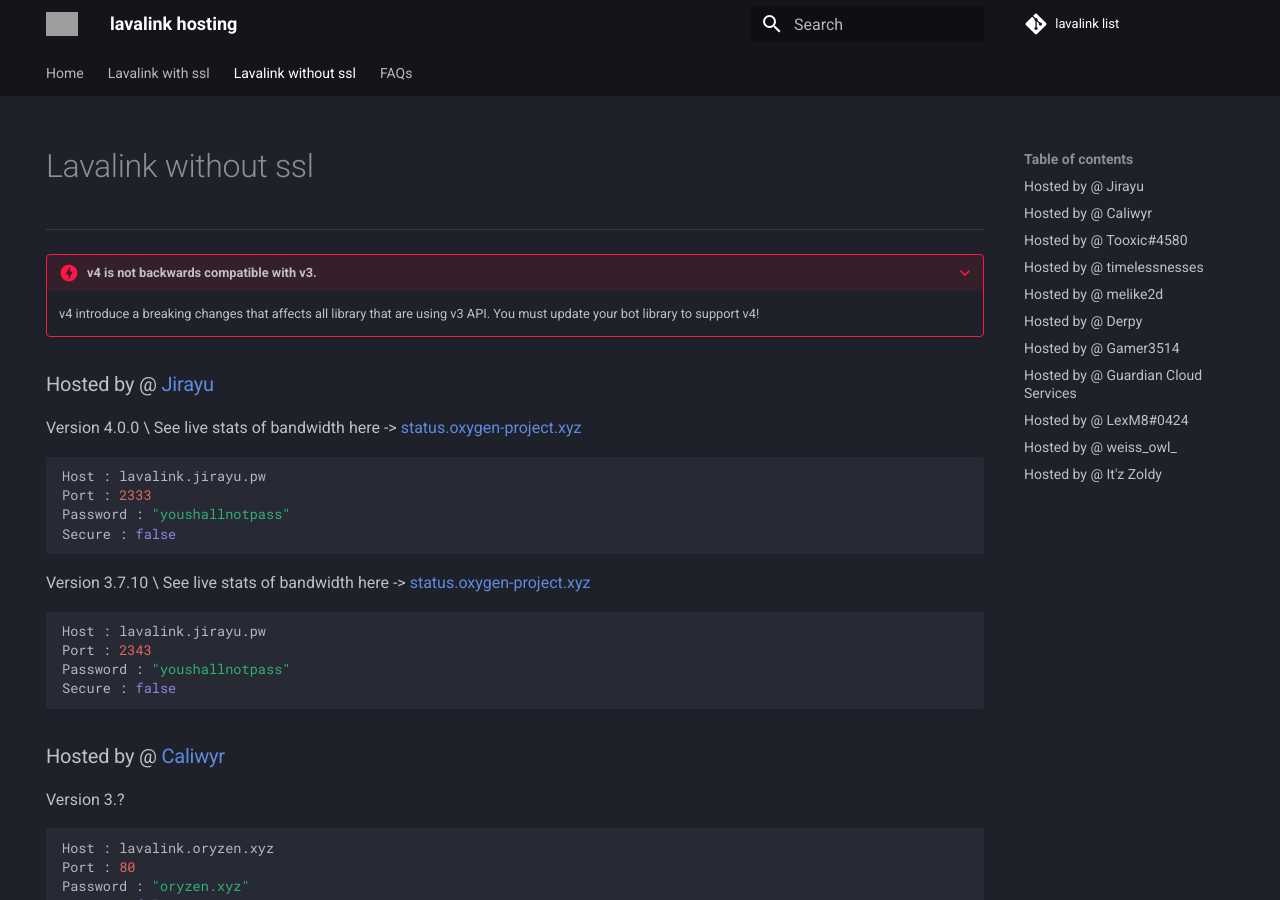
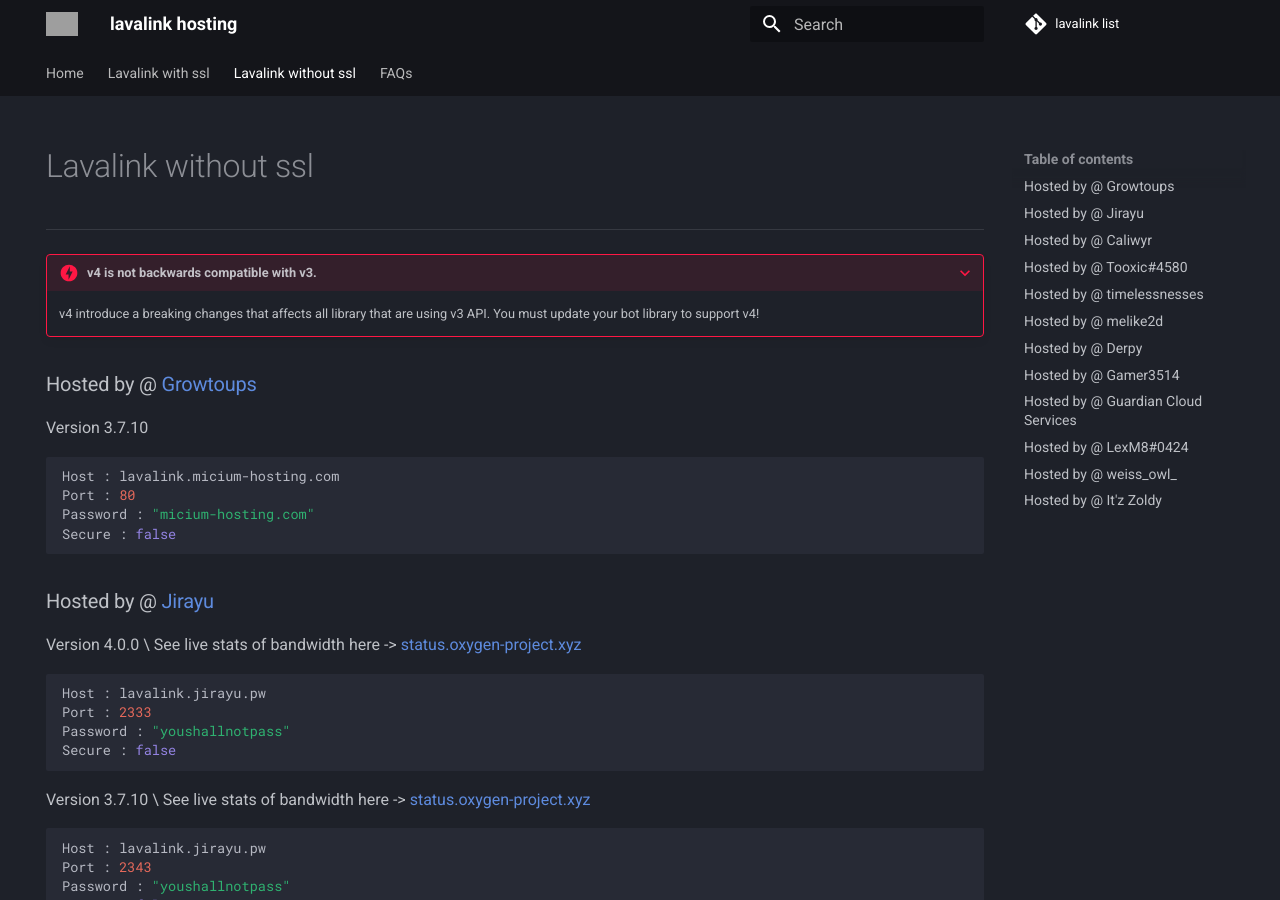
Before and after one commit to DarrenOfficial/lavalink-list, an MkDocs documentation site: the page built from docs/NoSSL/lavalink-without-ssl.md, in a window 1280 px wide and 900 px high. Built offline with MkDocs 1.6.1 and Material for MkDocs 9.7.7, drawn with Linux system fonts in a browser that asks for light colours; comment, search, counter and statistics services are not loaded; grey boxes are pictures that could not be loaded.

Commit message:
Updated pull request with the lavalink fixed (#418)
* Update lavalink-without-ssl.md

* Update lavalink-without-ssl.md

````diff
--- a/docs/NoSSL/lavalink-without-ssl.md
+++ b/docs/NoSSL/lavalink-without-ssl.md
@@ -13,7 +13,14 @@ description: Without SSL should work out of the box!
 
     v4 introduce a breaking changes that affects all library that are using v3 API.
     You must update your bot library to support v4!
-
+### Hosted by @ [Growtoups](https://micium-hosting.com)
+Version 3.7.10
+```bash
+Host : lavalink.micium-hosting.com
+Port : 80
+Password : "micium-hosting.com"
+Secure : false
+```
 
 ### Hosted by @ [Jirayu](https://jirayu.pw)
 Version 4.0.0 \ See live stats of bandwidth here -> [status.oxygen-project.xyz](https://status.oxygen-project.xyz/report/uptime/8ee583cbc3725d27cc8d0134bad5a5ca/)
````
